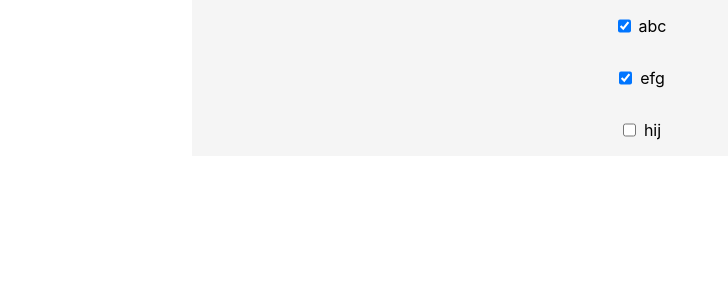
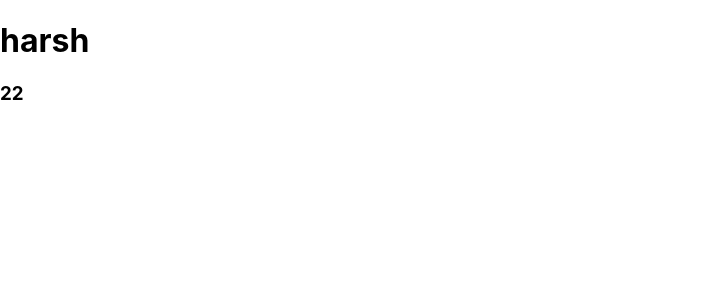
Before and after one commit to Harshbhama/react-basic-1, a React (Create React App) app: page / in a window 1280 px wide. Shown: the top 300 px of the page, without its empty margins (0-728 px from the left). Built offline with nearby package versions, Linux system fonts and the light colour scheme.

Commit message:
state practice

```diff
--- /dev/null
+++ b/src/Appnew1.js
@@ -0,0 +1,24 @@
+import React from "react"
+
+class Appnew1 extends React.Component{
+
+  constructor(){
+    super()
+    this.state = {
+      name: "harsh",
+      age: "22"
+    }
+  }
+
+
+  render(){
+    return(
+      <div>
+        <h1>{this.state.name}</h1>
+        <h3>{this.state.age}</h3>
+      </div>
+    )
+  }
+}
+
+export default Appnew1
--- a/src/index.js
+++ b/src/index.js
@@ -1,7 +1,7 @@
 import React from "react"
 import ReactDOM from "react-dom"
 
-import App from "./App"
+import Appnew1 from "./Appnew1"
 import styles  from "./index.css"
 
-ReactDOM.render(<App />, document.getElementById("root"))
+ReactDOM.render(<Appnew1 />, document.getElementById("root"))
```
